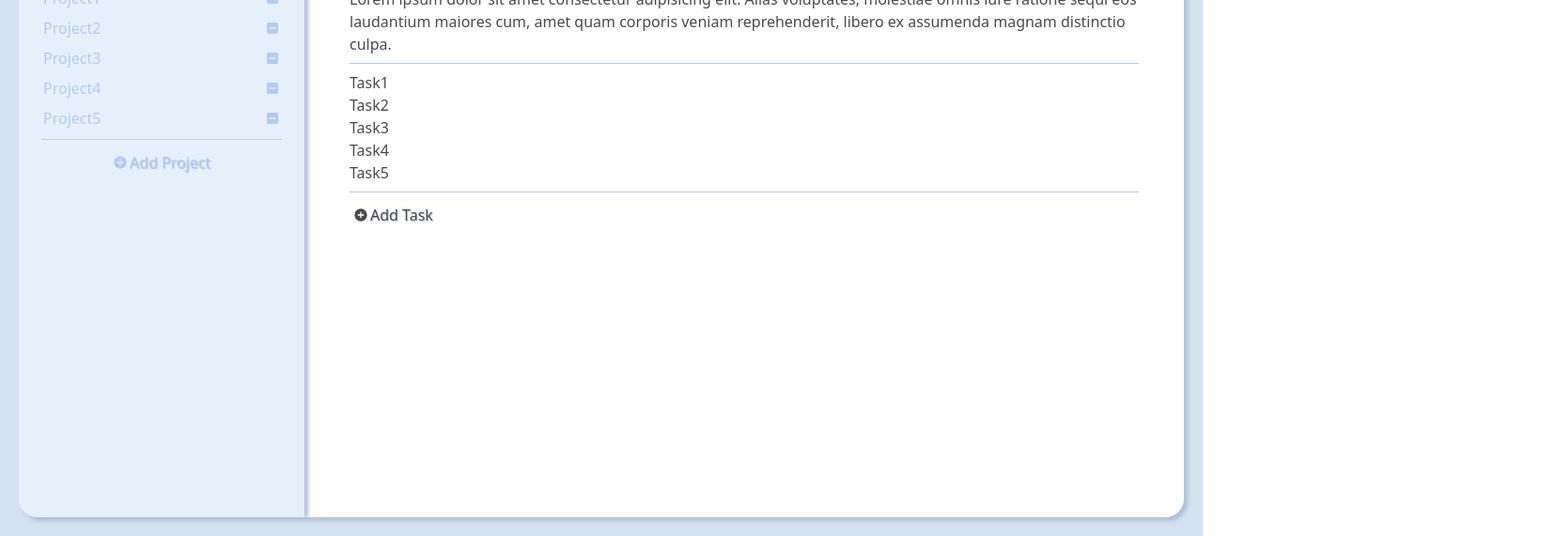
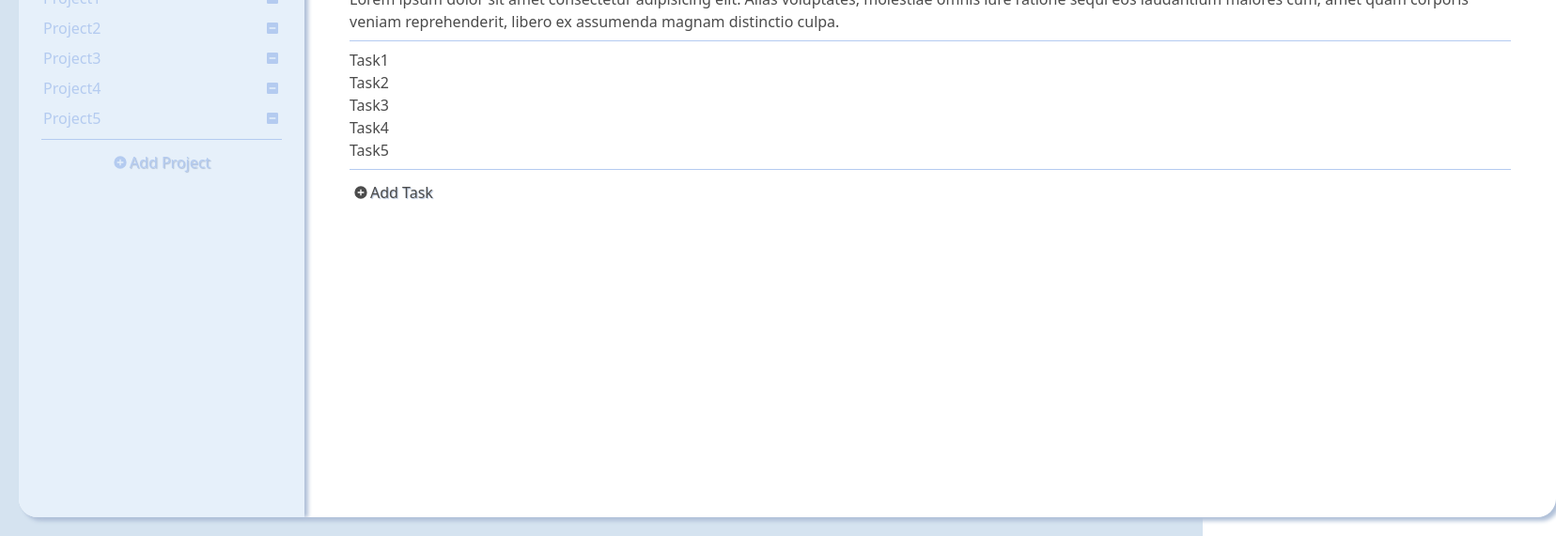
Before and after one commit to SarahDavis2/todo-list, a website built with webpack: page src/template.html in a window 1280 px wide. Shown: the part 229-800 px from the top of the page at 94% size, 1656 px wide, since content can reach past the window. Built offline with nearby package versions, Linux system fonts and the light colour scheme.

Commit message:
Fix: project-header paragraph

```diff
--- a/src/styles/styles.css
+++ b/src/styles/styles.css
@@ -128,6 +128,10 @@ main {
   text-shadow: 1px 1px 1px var(--shadow-clr);
 }
 
+.project-header p {
+  width: 135ch;
+}
+
 .task-list {
   /* Divider Line */
   padding-bottom: 0.5rem;
```
